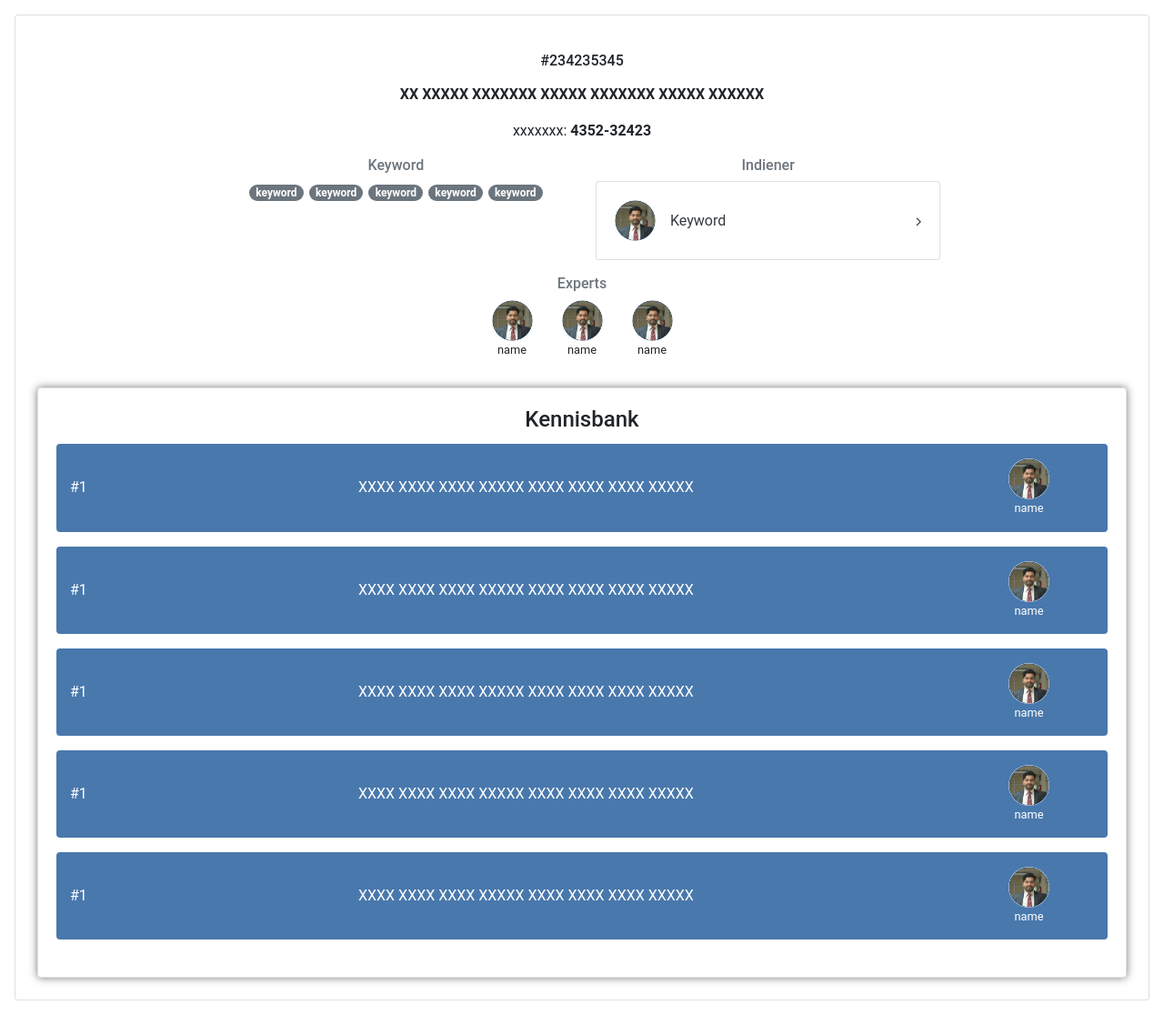
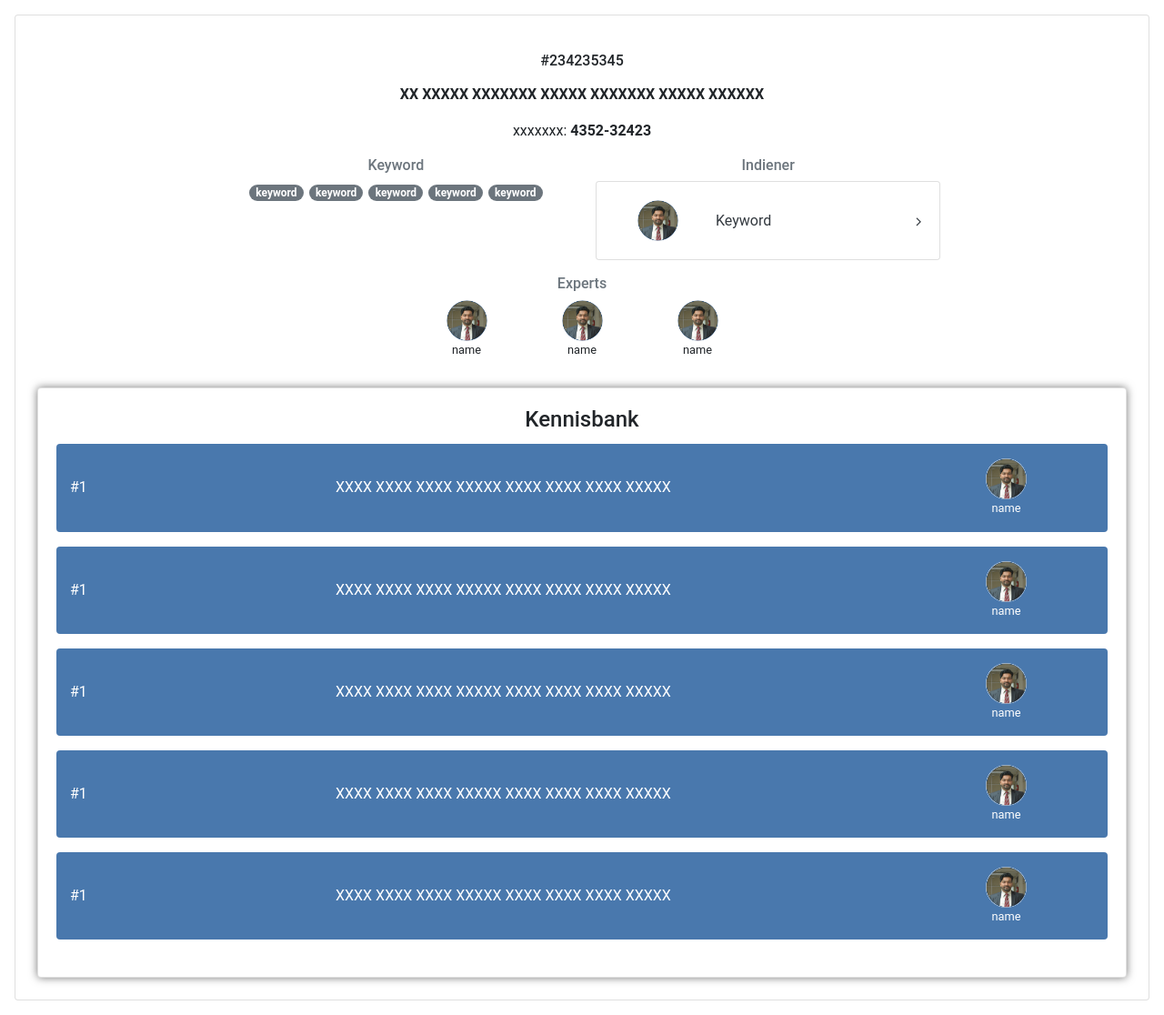
Before and after one commit to Pieterzalis/data-system-project, a PHP site: page /overzicht-detail-keyword.html in a window 1280 px wide. Shown: the whole page at 91% size. Run offline with PHP 8.4, Linux system fonts and the light colour scheme; some libraries are stand-ins or nearby versions.

Commit message:
Fix multiple experts view so they are aligned and with spacing

```diff
--- a/website/assets/style.css
+++ b/website/assets/style.css
@@ -401,6 +401,10 @@ hr.color-white {
     object-fit: cover;
 }
 
+.avatar-md, .avatar {
+    min-width:95px;
+}
+
 .avatar.avatar-md img {
     width: 45px;
     height: 45px;
```
